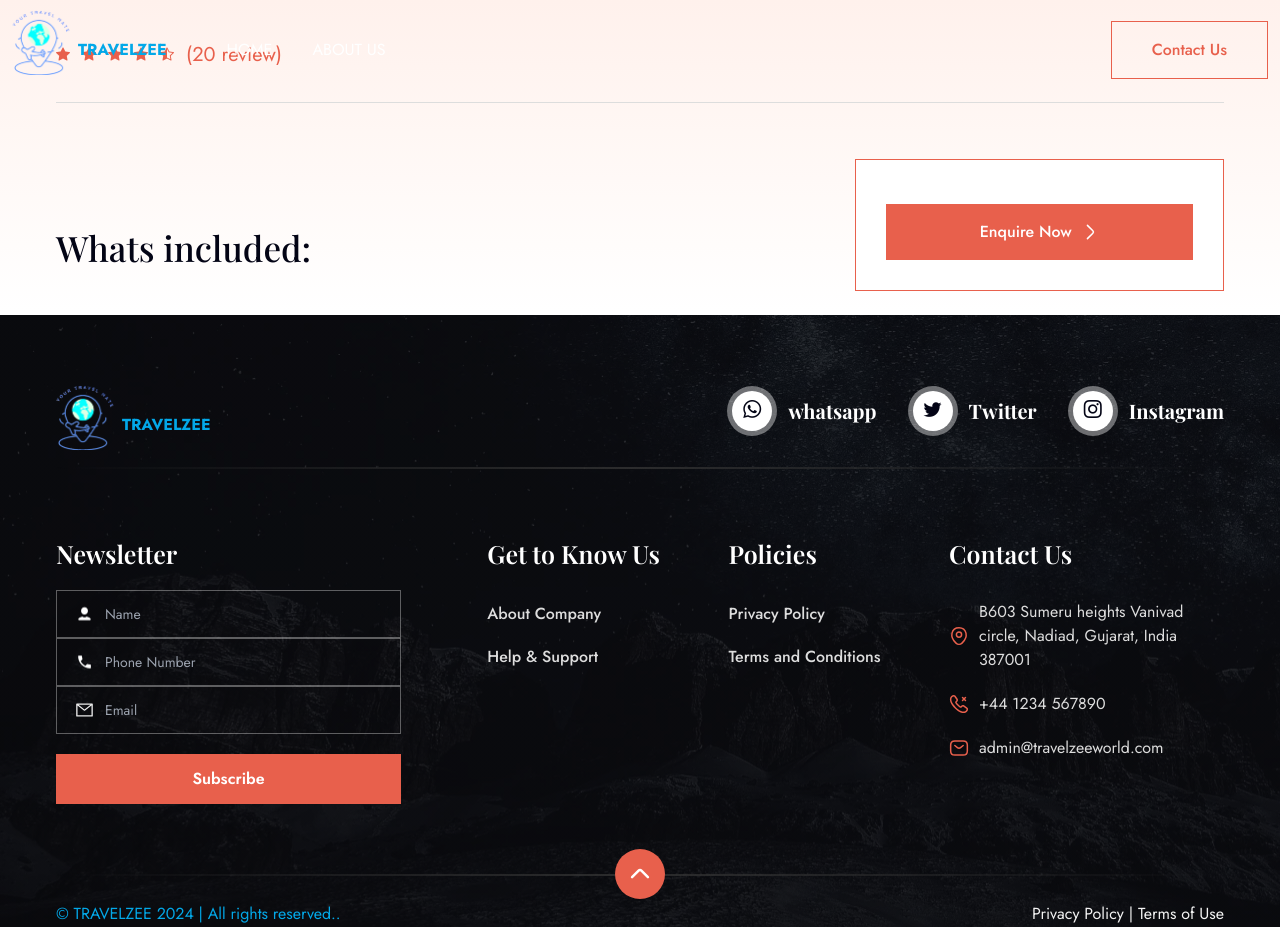
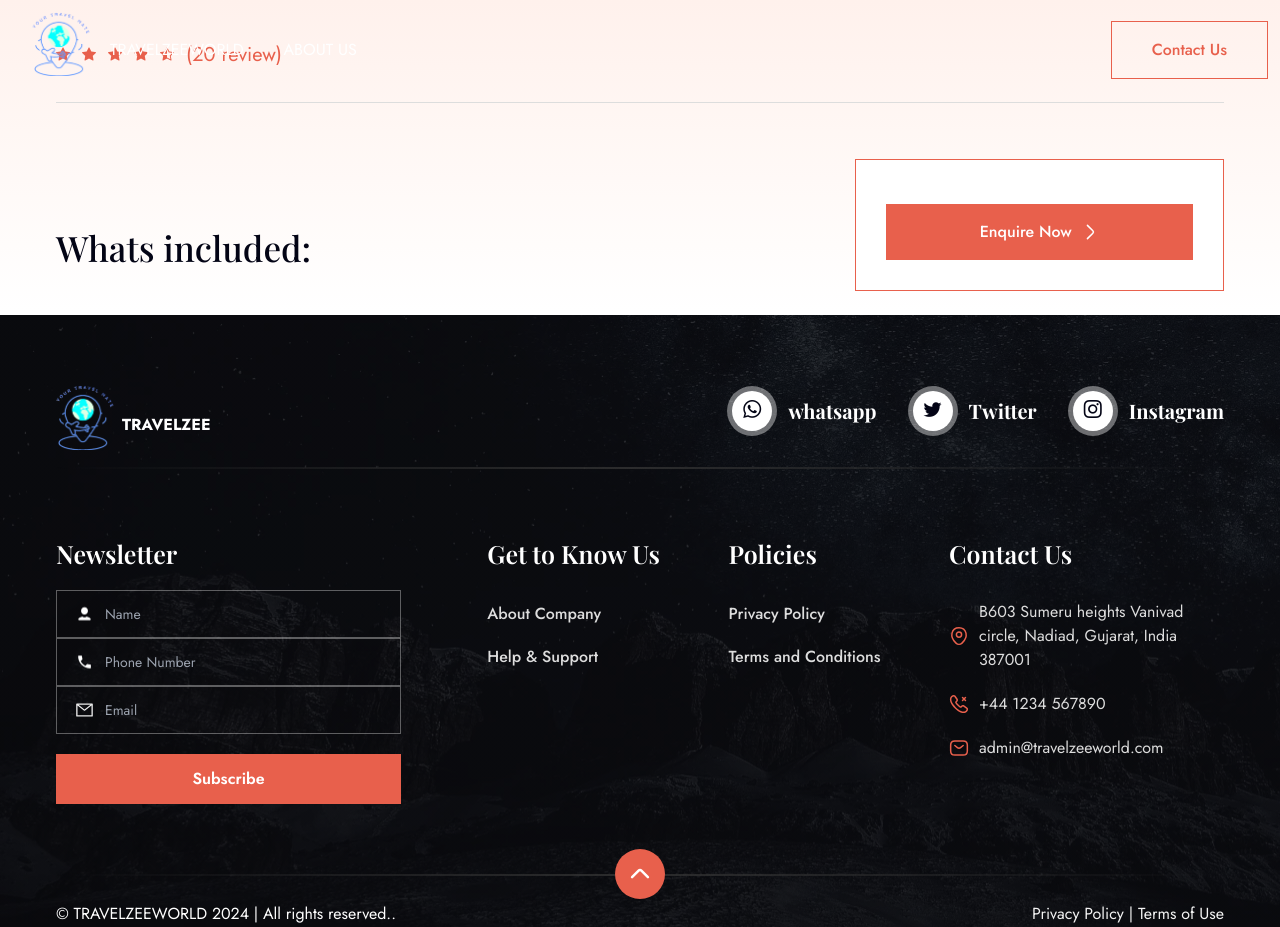
Before and after one commit to Parjanya7/TravelZee, a Next.js app: page /package-details in a window 1280 px wide. Shown: the top 927 px of the page. Built offline with nearby package versions, Linux system fonts and the light colour scheme.

Commit message:
logo fixed

```diff
--- a/src/components/layout/FooterOne.tsx
+++ b/src/components/layout/FooterOne.tsx
@@ -119,7 +119,7 @@ const FooterOne = () => {
               />
             </Link>
             <Link href="/" className="mt-7">
-              <span className="text-[#03A8E8] font-bold ml-2">TRAVELZEE</span>
+              <span className="text-white font-bold ml-2">TRAVELZEE</span>
             </Link>
           </div>
           <div className="flex align-middle justify-center lg:gap-x-9 gap-y-5 gap-x-7 flex-wrap">
@@ -398,7 +398,7 @@ const FooterOne = () => {
         </div>
         <div className="text-dark-6 flex gap-4 flex-wrap lg:justify-between justify-center gradient-border-top py-7 relative">
           <BackToTop />
-          <p className="text-[#03A8E8]">{FooterDataOne.copyrightText}.</p>
+          <p className="text-white">{FooterDataOne.copyrightText}.</p>
           <p>
             <Link href="/privacy" className="hover:text-primary-1 duration-200">
               Privacy Policy
--- a/src/components/layout/HeaderOne.tsx
+++ b/src/components/layout/HeaderOne.tsx
@@ -48,8 +48,8 @@ const HeaderOne = ({
     >
       <div className="desktop-menu max-w-[1570px] mx-auto justify-between items-center xl:flex hidden">
         <div className="main-menu flex items-center">
-          <div className="flex flex-row">
-            <Link href="/" className="shrink-0 -mb-3">
+          {/* <div className="flex flex-row"> */}
+            <Link href="/" className="shrink-0 -mt-8 ml-5">
               <Image
                 alt="logo"
                 width="100"
@@ -60,16 +60,16 @@ const HeaderOne = ({
                 priority
               />
             </Link>
-            <Link href="/" className="nav-link">
-              <span className="text-[#03A8E8] font-bold ml-2">TravelZee</span>
-            </Link>
-          </div>
-          <div className="main-menu uppercase ml-10">
+            {/* <Link href="/" className="nav-link">
+              <span className="text-white font-bold ml-2">TravelZee</span>
+            </Link> */}
+          {/* </div> */}
+          <div className="main-menu uppercase">
             <ul className="flex items-center nav-list">
               {/* dropdown */}
               <li className="group/step-one">
                 <Link href="/" className="nav-link">
-                  Home
+                  TravelZeeWorld
                 </Link>
                 {/* <ul className="nav-dropdown">
                                     <li><Link href="/">Home Classic</Link></li>
--- a/src/constant/common/FooterDataOne.js
+++ b/src/constant/common/FooterDataOne.js
@@ -8,7 +8,7 @@ const FooterDataOne = {
   instagramLink: "/",
   facebookLink: "/",
   youtubeLink: "/",
-  copyrightText: "© TRAVELZEE 2024 | All rights reserved.",
+  copyrightText: "© TRAVELZEEWORLD 2024 | All rights reserved.",
   phone: "+44 1234 567890",
   email: "admin@travelzeeworld.com",
   address: "B603 Sumeru heights Vanivad circle, Nadiad, Gujarat, India 387001",
```
